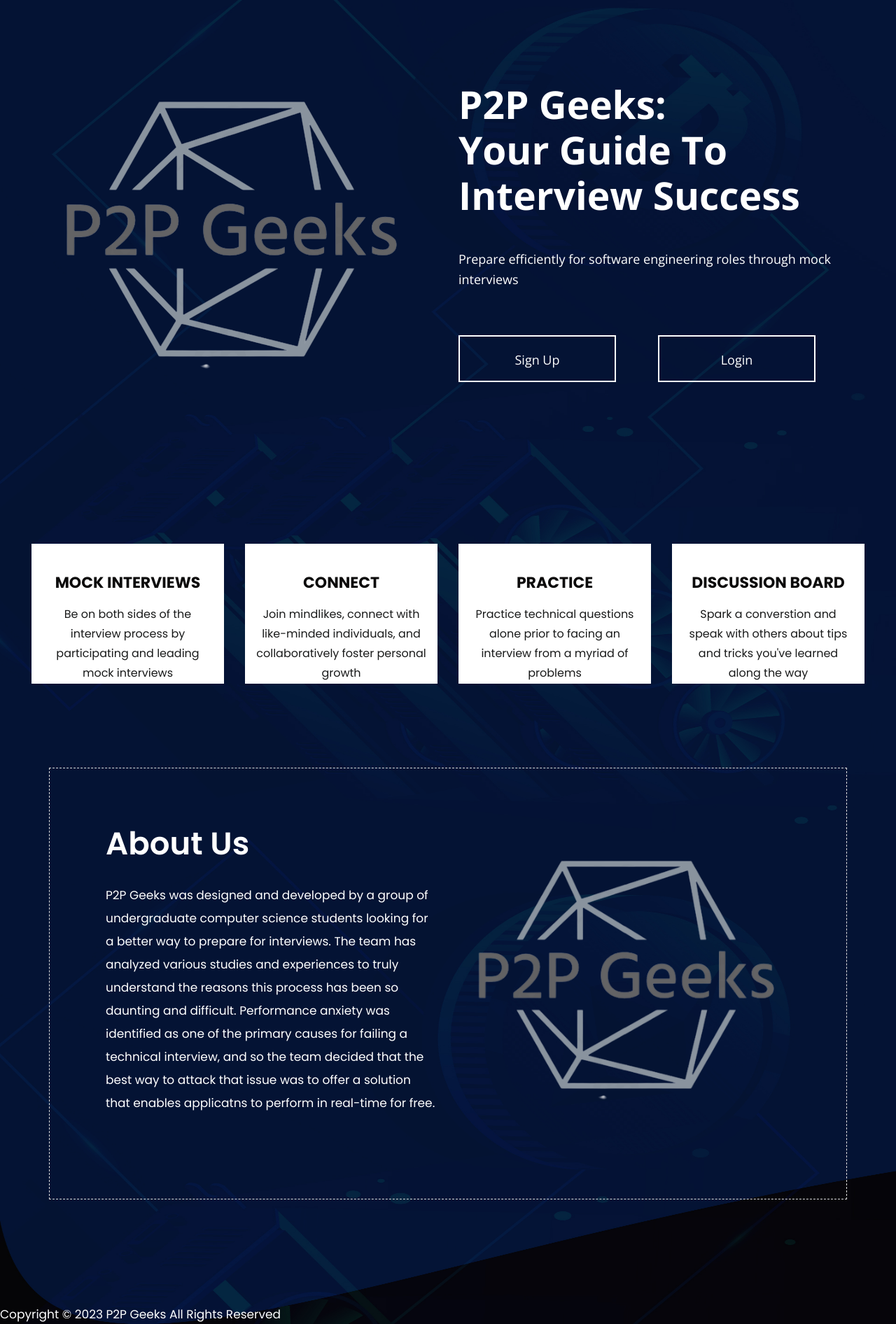
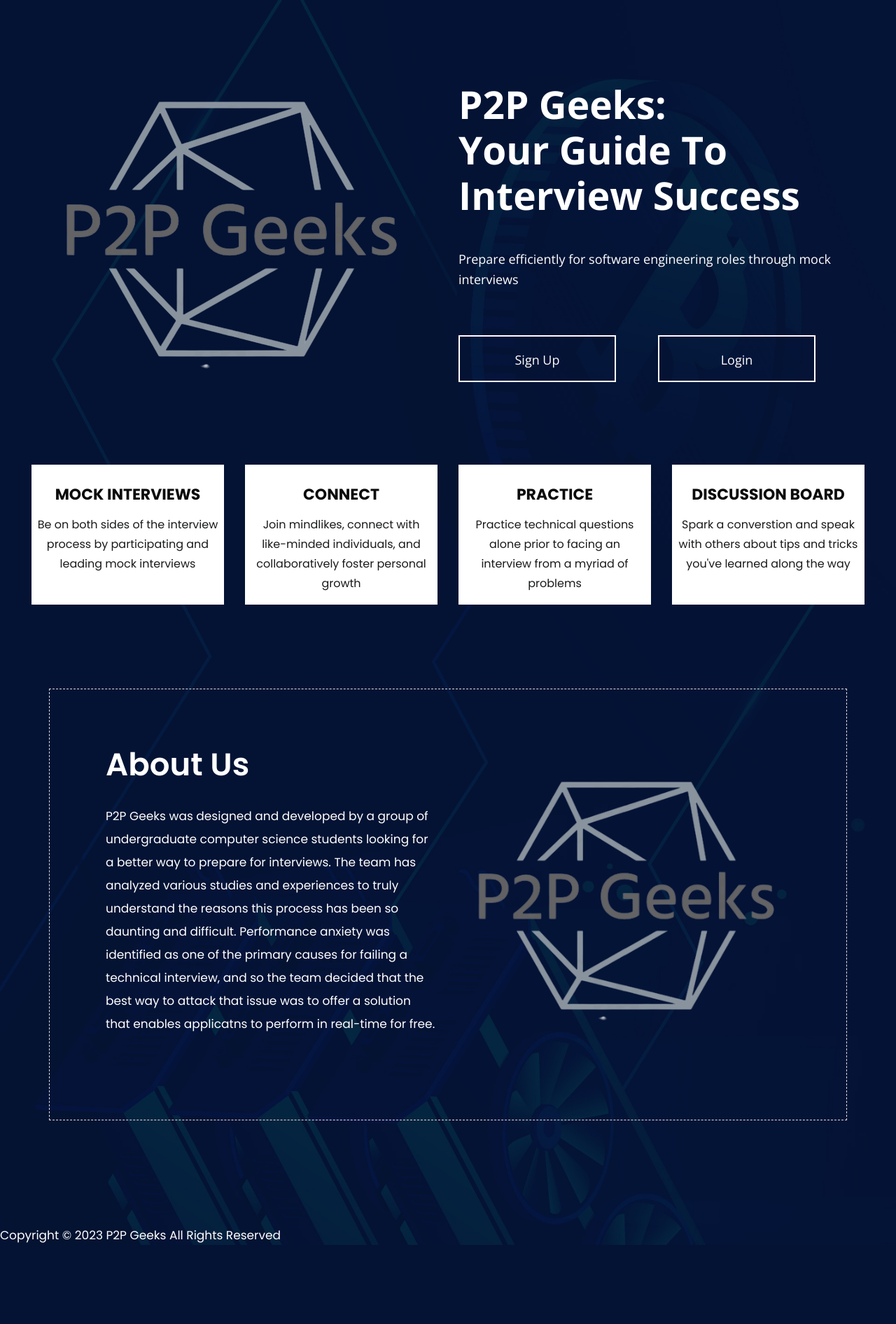
Before and after one commit to sergey-hovhannisyan/p2p-geeks, a Django app: page / in a window 1280 px wide. Shown: the part 99-1991 px from the top of the page at 70% size. After the commit the page ends 1878 px from the top, so only its background shows below. Run offline with Django 4.2, Linux system fonts and the light colour scheme; some libraries are stand-ins or nearby versions.

Commit message:
Updated frontend
- Added background image to forums page
- Rescaled background image to prevent stretching

```diff
--- a/static/css/style.css
+++ b/static/css/style.css
@@ -27,10 +27,11 @@ body {
      font-family: 'Poppins', sans-serif;
      line-height: 1.80857;
      font-weight: normal;
-     background: url(../images/body_bg.jpg);
-     background-size: 100% 100%;
-     background-position: center;
-     background-repeat: no-repeat;
+     background: url(../images/body_bg.jpg) no-repeat center center fixed;
+     -webkit-background-size: cover;
+     -moz-background-size: cover;
+     -o-background-size: cover;
+     background-size: cover;
 }
 
 a {
@@ -447,14 +448,14 @@ ul.email li i {
 /** wallet **/
 
 .wallet {
-     padding: 113px 30px 0 30px;
+     padding: 0px 30px 0px 30px;
 }
 
 .wallet_box {
      background: #fff;
      margin-bottom: 30px;
      transition: ease-in all 0.5s;
-     padding: 25px 15px 50px 15px;
+     padding: 5% 3% 10% 3%;
 }
 
 .wallet_box h3 {
@@ -464,7 +465,7 @@ ul.email li i {
      transition: ease-in all 0.5s;
      font-weight: bold;
      line-height: 22px;
-     padding: 20px 0 20px 0;
+     padding: 7% 0 7% 0;
 }
 
 .wallet_box p {
--- a/templates/index.html
+++ b/templates/index.html
@@ -140,11 +140,13 @@
         <div class="container-fluid">
             <div class="row">
                 <div class="col-lg-3 col-sm-6">
+                    <a href = "{% url ''}">
                     <div id="wa_hover" class="wallet_box text_align_center" style="height: 200px">
                         <!-- <i><img src="images/wa1.svg" alt="#"/></i> -->
                         <h3>Mock Interviews</h3>
                         <p>Be on both sides of the interview process by participating and leading mock interviews</p>
                     </div>
+                    </a>
                 </div>
                 <div class="col-lg-3 col-sm-6">
                     <a href="{% url 'connect' %}">
@@ -162,13 +164,18 @@
                         <p>Practice technical questions alone prior to facing an interview from a myriad of problems</p>
                     </div>
                 </div>
-                <div class="col-lg-3 col-sm-6" href="{% url 'forums' %}">
+
+                <div class="col-lg-3 col-sm-6" >
+                    <a href="{% url 'forums' %}">
                     <div id="wa_hover" class="wallet_box text_align_center" style="height: 200px">
                         <!-- <i><img src="images/wa4.svg" alt="#"/></i> -->
                         <h3>Discussion Board</h3>
                         <p>Spark a converstion and speak with others about tips and tricks you've learned along the way</p>
+
                     </div>
+                    </a>
                 </div>
+            </a>
             </div>
         </div>
     </div>
--- a/templates/posts/base.html
+++ b/templates/posts/base.html
@@ -18,7 +18,7 @@
         <div class="navbar">
             <nav>
                 <ul class="nav-list">
-                    <li class="nav-item"><a href="{% url 'index.html'}">Home</a></li>
+                    <li class="nav-item"><a href="{% url 'index' %}">Home</a></li>
                     {% if user.is_authenticated %}
                     <li class="nav-item"><a href="{% url 'logout' %}">Logout</a></li>
                     {% else %}
--- a/templates/posts/forums.html
+++ b/templates/posts/forums.html
@@ -1,7 +1,7 @@
 {% extends 'posts/base.html' %}
 
 {% block content %}
-
+<body>
     <div class="container">
         <div class="subforum">
             {% if forums %}
@@ -55,5 +55,6 @@
             <span>Check <a href="{% url 'latest_posts' %}">the latest posts</a></span><br>
         {% endif %}
     </div>
+</body>
 
     {% endblock content %}
```
Also changed, not shown: static/css/discussions.css (+12 -0 lines), apps/users/migrations/0006_alter_profile_school_name.py (added).
